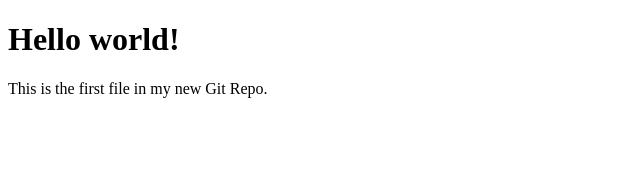
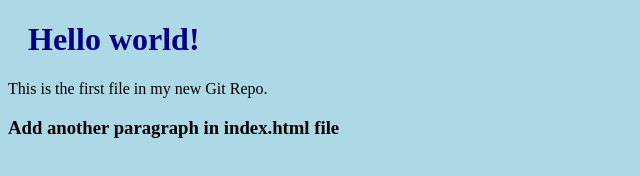
Before and after one commit to SalmannZia/metawin, a plain HTML site: page index.html in a window 1280 px wide. Shown: the whole page, without its empty margins (0-640 px from the left). Drawn offline with Linux system fonts and the light colour scheme.

Commit message:
add new line in index file

```diff
--- a/index.html
+++ b/index.html
@@ -2,11 +2,13 @@
 <html>
 <head>
 <title>Hello World!</title>
+<link rel="stylesheet" href="style.css">
 </head>
 <body>
 
 <h1>Hello world!</h1>
 <p>This is the first file in my new Git Repo.</p>
+<h3>Add another paragraph in index.html file</h3>
 
 </body>
 </html>
```
